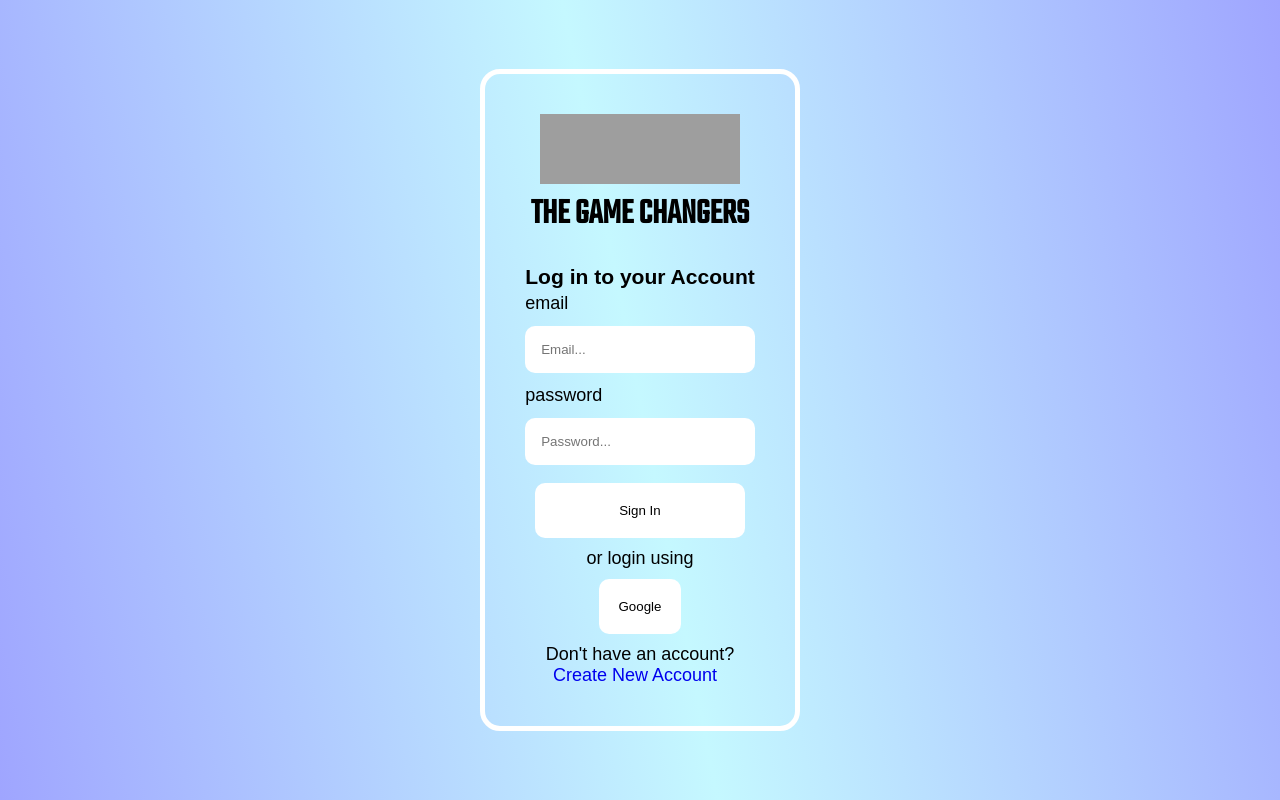
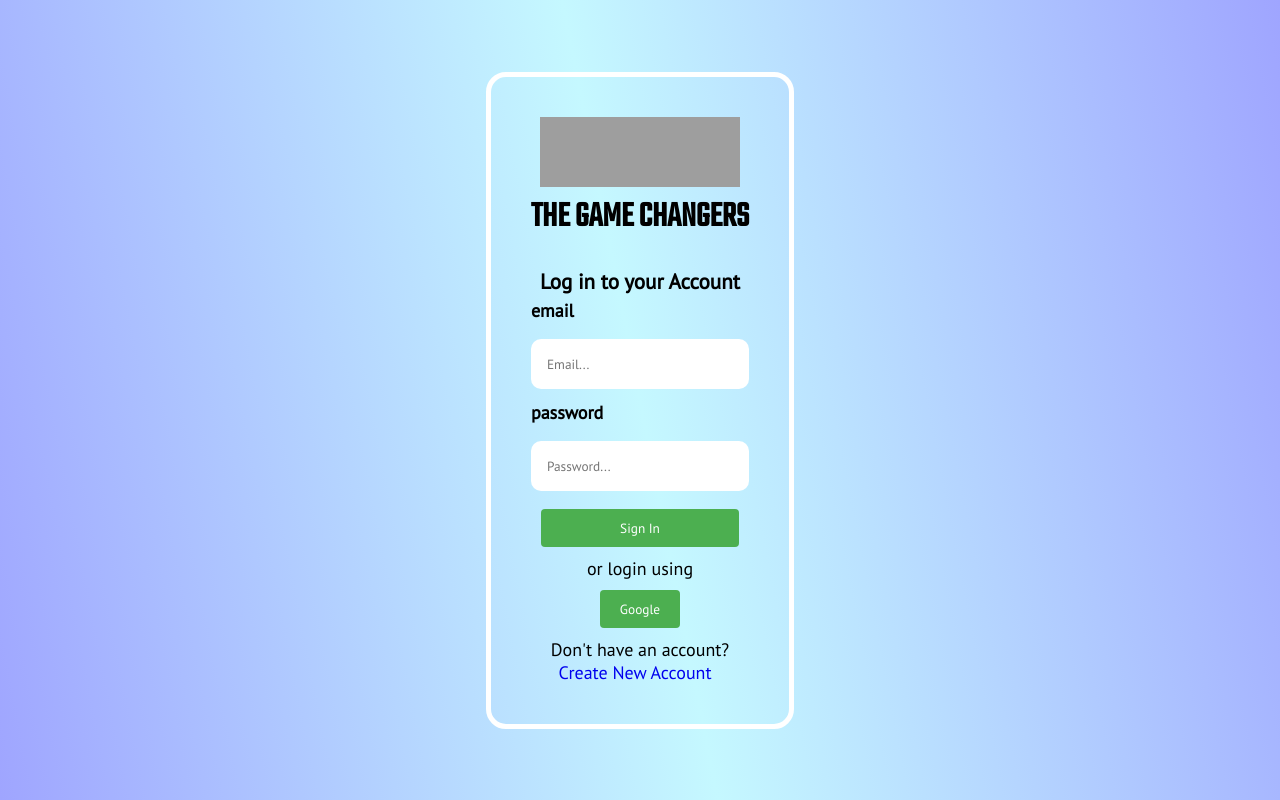
Before and after one commit to Christian1228/thegamechangers, a React (Create React App) app: page / in a window 1280 px wide. Built offline with nearby package versions, Linux system fonts and the light colour scheme; no server answers; grey boxes are pictures that could not be loaded.

Commit message:
added code

```diff
--- a/src/components/pages/forms/Form.css
+++ b/src/components/pages/forms/Form.css
@@ -1,12 +1,56 @@
-* {
-  font-family: Arial, sans-serif;
-}
-
 .form {
   display: flex;
   flex-flow: column;
   justify-content: center;
   align-items: center;
-  margin-left: 150px;
-  margin-right: 150px;
+  margin: 50px auto;
+  padding: 20px;
+  border: 1px solid #ccc;
+  border-radius: 4px;
+  width: 400px;
+  background-color: #f9f9f9;
 }
+
+.new-form {
+  margin-top: 0;
+  margin-bottom: 20px;
+}
+
+.row {
+  margin-bottom: 15px;
+}
+
+label {
+  display: block;
+  font-weight: bold;
+  margin-bottom: 5px;
+}
+
+input[type="text"],
+input[type="number"] {
+  width: 100%;
+  padding: 8px;
+  border: 1px solid #ccc;
+  border-radius: 4px;
+}
+
+button {
+  padding: 10px 20px;
+  background-color: #4caf50;
+  color: white;
+  border: none;
+  border-radius: 4px;
+  cursor: pointer;
+}
+
+button:hover {
+  background-color: #45a049;
+}
+
+textarea[name="description"] {
+  width: 100%;
+  height: 100px; /* Increase the height to your desired value */
+  padding: 8px;
+  border: 1px solid #ccc;
+  border-radius: 4px;
+}
```
